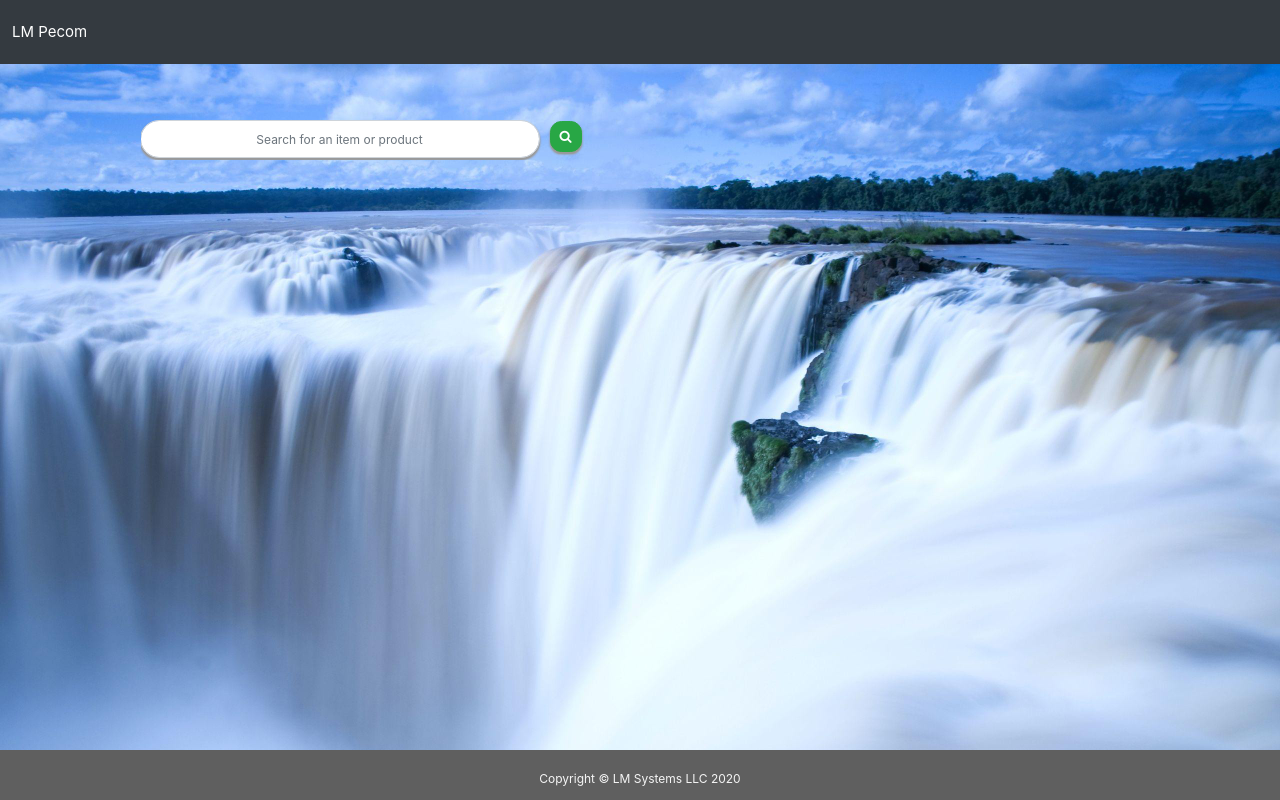
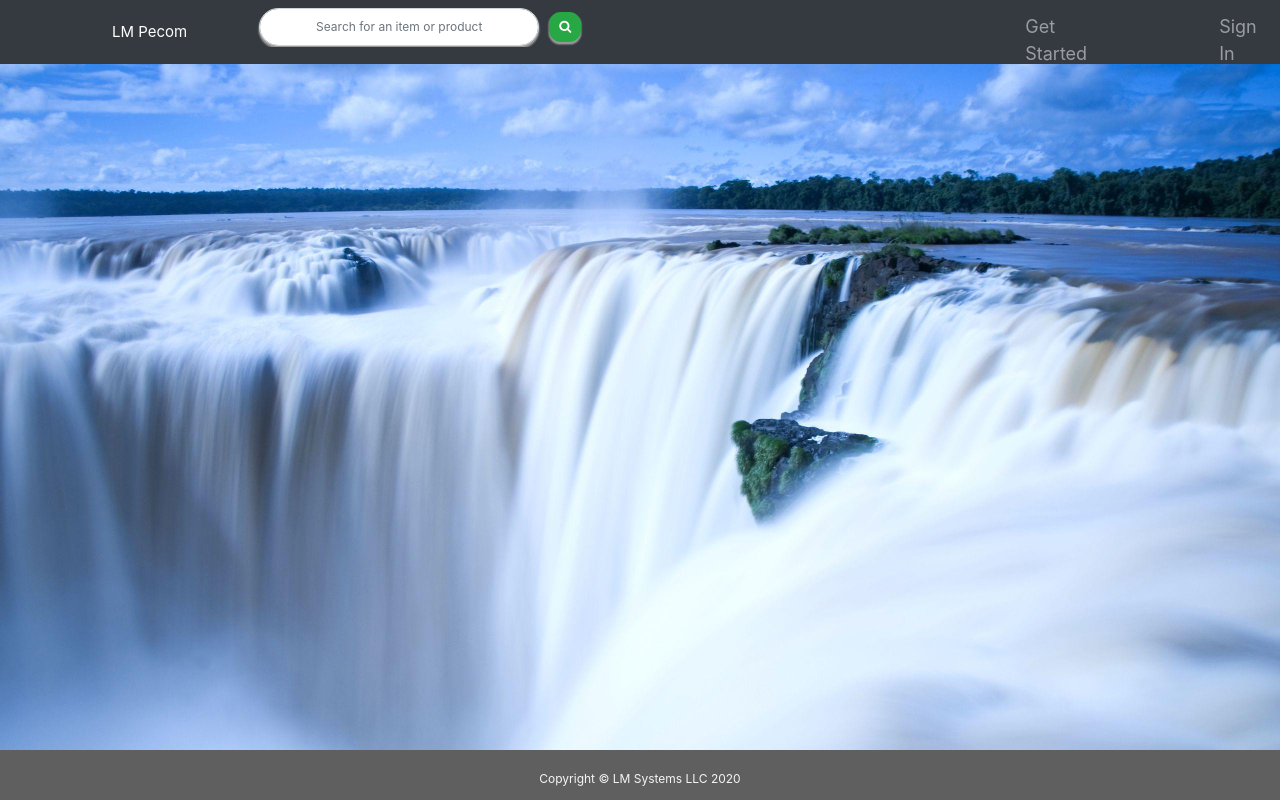
Before and after one commit to LMTrain/lmpecom, a React (Create React App) app in the folder client/: page /search in a window 1280 px wide. Built offline with nearby package versions, Linux system fonts and the light colour scheme; no server answers.

Commit message:
Working on Cart dispaly from NavBar

```diff
--- a/client/src/App.js
+++ b/client/src/App.js
@@ -10,6 +10,7 @@ import Signin from "./pages/Signin";
 import Getstarted from "./pages/GetStarted";
 import PersonalizePage from "./pages/PersonalizePage";
 import API from "./utils/API";
+import dataSet from "../src/pages/db.json"
 
 // import UserPage from "./pages/UserPage";
 
@@ -19,6 +20,8 @@ require('dotenv').config();
 var userArray = [];
 var userTheme = ""
 var memberInfo = ""
+var appitems = []
+var appItemsShow = false
 // var signInUserTheme = ""
 class App extends React.Component {
   state = {
@@ -27,9 +30,12 @@ class App extends React.Component {
     currentUser: null,
     currentUserThemes: "https://lmtrain.github.io/lm-images/assets/images/ls_wf3.jpg",
     theme: "theme0",
+    appSearch: "",
+    appItems: [],
     memberId: "",
     memberName: "",
     navBarDefault: true,
+    showItemState: false,
 
   }
 
@@ -44,6 +50,32 @@ class App extends React.Component {
     //   this.setState({ userNavBar: false,
     //                   currentUser})
     // }
+  }
+
+  apphandleInputChange = (e) =>{
+    this.setState({appSearch: e.target.value});
+  }
+
+  apphandleFormSubmit = (e) => {
+    e.preventDefault();
+    var app = this;
+    var results = dataSet.filter(item => {
+      return item.name.toLowerCase().indexOf(app.state.appSearch.toLowerCase()) !== -1;
+    })
+    appItemsShow = true;
+    appitems = results
+    app.setState({ items: results,
+      showItemImage: false,
+      showItemState: false,
+      showCartItems: false
+    });
+
+    console.log("THIS IS STAET", app.state.appItems)
+    console.log("THIS IS VAR", appitems)
+  }
+
+  setSearchResults = () => {
+    console.log("THESE ARE ITEMS FROM SEARCH IN APPS PAGE")
   }
 
   saveMemberID = (mID, mName) => {
@@ -388,20 +420,33 @@ class App extends React.Component {
 
   render() {
 
-    const {theme, deals, navBarDefault, memberName, currentUser} = this.state;
+    const {theme, memberName, currentUser, showItemState, appItems, appSearch} = this.state;
 
     return (
       <Router>
         <div className="container-content">
-          { navBarDefault === true ?
-            <Navbar navBarOption={this.navBarOption} UserName={currentUser} membername={memberName}/> : null}
+          {  currentUser === null ?
+            <Navbar navBarOption={this.navBarOption}
+              appSearch={appSearch}
+              apphandleFormSubmit={this.apphandleFormSubmit}
+              apphandleInputChange={this.apphandleInputChange}
+            /> : null}
+
+          {  currentUser !== null ?
+            <Navbar navBarOption={this.navBarOption}
+              UserName={currentUser}
+              membername={memberName}
+              appSearch={appSearch}
+              apphandleFormSubmit={this.apphandleFormSubmit}
+              apphandleInputChange={this.apphandleInputChange}
+            /> : null}
 
           <Wrapper theme={theme}>
 
-            <Route exact path="/" component={About} handleShuffleClick={this.shuffle} deals={deals} />
-            {/* <Route exact path="/about" component={About} handleShuffleClick={this.shuffle} /> */}
+            <Route exact path="/" render = { () => <About showItemState={showItemState} items={appItems}/>} />
+
             <Route exact path="/Cart" component={Cart} />
-            <Route exact path="/search" component={Search} />
+            <Route exact path="/search" render = { () => <Search setSearchResults={this.setSearchResults}/>} />
             <Route exact path="/Getstarted"
               render = { () =>
                 <Getstarted saveMemberID={this.saveMemberID} />} />
--- a/client/src/components/Navbar/index.js
+++ b/client/src/components/Navbar/index.js
@@ -1,5 +1,6 @@
 import React from "react";
 import { Link } from "react-router-dom";
+import SearchForm from "../SearchForm"
 import "./style.css";
 
 // Depending on the current path, this component sets the "active" class on the appropriate navigation link item
@@ -8,39 +9,55 @@ function Navbar(props) {
   console.log("NAVBAR", props.userName)
   if (props.userName === null || props.userName === undefined) {
      option = "from-search"
+     console.log("OPTION", option)
   } else {
      option = props.userName
+     console.log("OPTION", option)
   }
   return (
     <nav className="navbar navbar-expand-md navbar-dark bg-dark fixed-top">
       <Link className="navbar-brand" to="/">
         <span onClick={() => props.navBarOption(option)}>LM Pecom</span>
       </Link>
-        { props.userName !== undefined || props.userName !== null  ? (<div style={{ fontSize: 20, color: "white" }}><b>{props.membername}</b></div>) :
+        { props.userName !== undefined || props.userName === null  ?
+
+        ( <>
+            <SearchForm
+              handleFormSubmit={props.handleFormSubmit}
+              handleInputChange={props.handleInputChange}
+              renderRedirect={props.renderRedirect}
+              memberId={props.userName}
+              renderRedirect={props.renderRedirect}
+
+             />
+            <div style={{ fontSize: 20, color: "white", marginRight: 60 }}>
+              <b>{props.membername}</b>
+            </div>
+          </>
+
+        ) :
+
         <div>
           <ul className="navbar-nav">
-            <li className="nav-item">
-              <Link
-                to="/"
-                className={
-                  window.location.pathname === "/" || window.location.pathname === "/about"
-                    ? "nav-link active"
-                    : "nav-link"
-                }
-              >
-                About
-              </Link>
-            </li>
-            <li className="nav-item">
+
+          <SearchForm
+          //  appSearch={props.appSearch}
+           apphandleFormSubmit={props.apphandleFormSubmit}
+           apphandleInputChange={props.apphandleInputChange}
+
+          />
+
+
+            {/* <li className="nav-item">
               <Link
                 to="/search"
                 className={window.location.pathname === "/search" ? "nav-link active" : "nav-link"}
               >
                 Search
               </Link>
-            </li>
+            </li> */}
             <li className="nav-item">
-              <Link
+              <Link className="getstarted-in-nav"
                 to="/getstarted"
                 className={window.location.pathname === "/getstarted" ? "nav-link active" : "nav-link"}
               >
--- a/client/src/components/Navbar/style.css
+++ b/client/src/components/Navbar/style.css
@@ -15,3 +15,25 @@ nav.navbar.navbar-default {
   grid-row-end: 3;
   font-size: 18px;
 }
+
+.navbar-brand {
+  margin-left: 100px;
+}
+
+/* .search-in-nav {
+  margin-left: 50px;
+  margin-top: 15px;
+} */
+
+.getstarted-in-nav {
+  margin-right: 100px;
+}
+
+.navbar-dark .navbar-nav .nav-link {
+  color: rgba(255,255,255,.5);
+  margin-inline-start: 60px;
+  margin-inline-end: 60px;
+  margin-top: 15px;
+  /* margin-left: 50px;
+  margin-right: 50px; */
+}
--- a/client/src/components/SearchForm/index.js
+++ b/client/src/components/SearchForm/index.js
@@ -5,6 +5,9 @@ import { Button } from 'reactstrap';
 
 // Using the datalist element we can create autofill suggestions based on the props.breeds array
 function SearchForm(props) {
+  if (props.memberId === undefined) {
+
+  }
   return (
    <>
 
@@ -14,8 +17,8 @@ function SearchForm(props) {
           <div className="search-form-group">
             <label htmlFor="search"></label>
             <input
-              value={props.search}
-              onChange={props.handleInputChange}
+              value={props.appSearch || props.search}
+              onChange={props.apphandleInputChange || props.handleInputChange}
               // onChange={props.setSearch}
               name="search"
               type="text"
@@ -26,7 +29,7 @@ function SearchForm(props) {
             <span>
               <button
                 type="submit"
-                onClick={props.handleFormSubmit}
+                onClick={props.apphandleFormSubmit || props.handleFormSubmit}
                 className="btn btn-success">
                 <span><i className="fa fa-search"></i></span>
               </button>
@@ -36,7 +39,7 @@ function SearchForm(props) {
             <>
               <div className="menu-bar">
                 <Button type="submit" onClick={props.signOut}color="info" size="sm">Sign Out</Button>{" "}
-                {/* <Button type="submit" onClick={() => props.backToSearch()} color="info" size="sm">Add More Books</Button>{" "} */}
+                <Button type="submit" onClick={() => props.backToSearch()} color="info" size="sm">Add items</Button>{" "}
                 <Button type="submit" onClick={props.renderRedirect} color="info" size="sm" >Cart</Button>
               </div>
             </>
--- a/client/src/components/SearchForm/style.css
+++ b/client/src/components/SearchForm/style.css
@@ -50,7 +50,9 @@ form.search button[type="submit"] {
 .search-form-group {
   display: flex;
   flex-direction: row;
-  margin-left: -1px;
+  margin-left: 60px;
+  margin-top: 15px;
   height: 40px;
-  width: 1000px;
+  width: 700px;
+  align-items: center;
 }
--- a/client/src/pages/About.js
+++ b/client/src/pages/About.js
@@ -5,6 +5,7 @@ import Row from "../components/Row";
 import Col from "../components/Col";
 import Card from "../components/Card";
 import ItemsInAbout from "../components/ItemsInAbout";
+import SearchResults from "../components/SearchResults"
 import deals from "../pages/deals.json"
 
 
@@ -15,6 +16,8 @@ var ShuffledDatas = []
 class About extends Component  {
   state = {
     deals,
+    showSearchResult: this.props.showItemState,
+    items: this.props.items
   };
 
   shuffle = () => {
@@ -31,6 +34,9 @@ class About extends Component  {
 
 
   render() {
+    console.log(this.state.items)
+    console.log(this.state.showSearchResult)
+    const {showSearchResult, items} = this.state
     return (
       <div>
         <Container style={{ marginTop: 50 }}>
@@ -49,7 +55,10 @@ class About extends Component  {
 
           <Row>
             <Col size="md-12">
-              <ItemsInAbout handleShuffleClick={this.shuffle} deals={this.state.deals}/>
+              { showSearchResult === false ?
+                <ItemsInAbout handleShuffleClick={this.shuffle} deals={this.state.deals}/> :
+                <ItemsInAbout handleShuffleClick={this.shuffle} deals={items}/>
+              }
             </Col>
           </Row>
         </Card>
--- a/client/src/pages/Search.js
+++ b/client/src/pages/Search.js
@@ -213,7 +213,7 @@ class Search extends Component {
       <div>
           <Container style={{ marginTop: 100, minHeight: "100%", width: "100%" }}>
 
-            {showItemImage === true &&
+            {/* {showItemImage === true &&
              showItemState === false &&
              showCartItems === false &&
               showSearchForm === true ?
@@ -239,7 +239,7 @@ class Search extends Component {
                 backToSearch={this.backToSearch}
                 memberId={memberId}
               /> : null
-            }
+            } */}
 
             { !showItemState &&
               showCartItems === false &&
```
